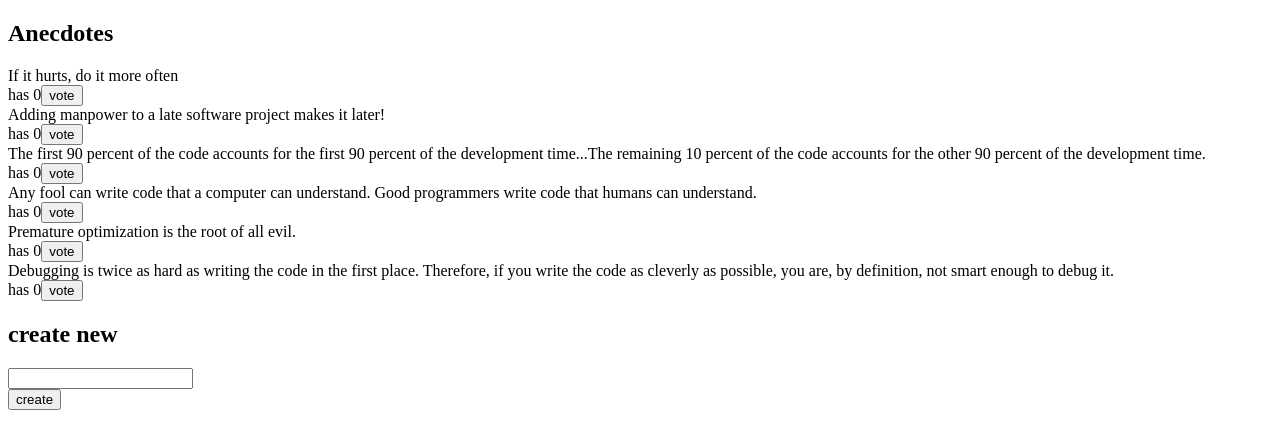
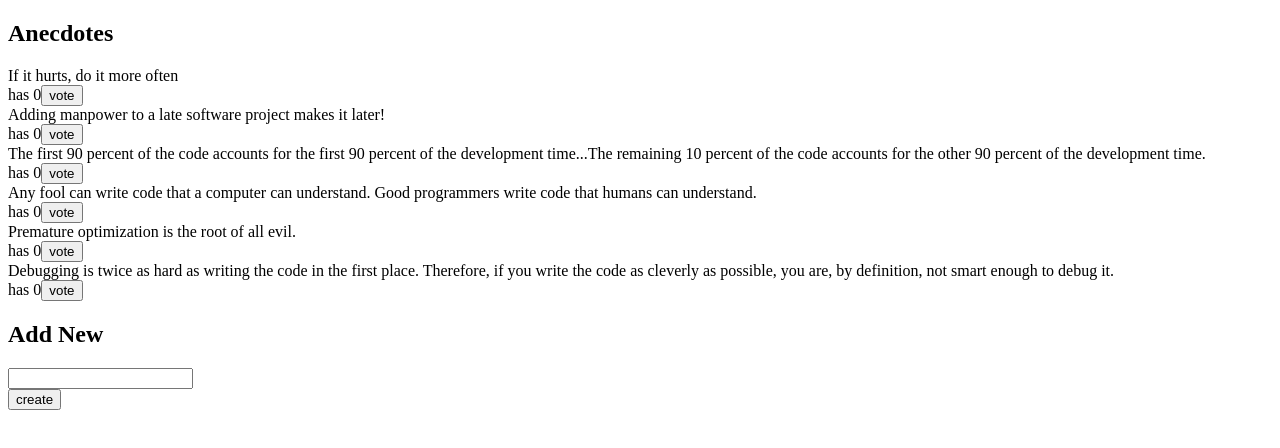
Before and after one commit to ggottemo/Fullstack-Open-React, a React (Create React App) app in the folder anecdotes_redux/: page / in a window 1280 px wide. Shown: the top 448 px of the page. Built offline with nearby package versions, Linux system fonts and the light colour scheme; the HTML template or start-up script is replaced by a standard one.

Commit message:
6.5 - 6.8

```diff
--- a/anecdotes_redux/src/App.js
+++ b/anecdotes_redux/src/App.js
@@ -1,35 +1,11 @@
-import { useDispatch, useSelector } from "react-redux";
-import { create, vote } from "./reducers/anecdoteReducer.js";
+import Anecdotes from "./components/Anecdotes.js";
+import CreateAnecdote from "./components/CreateAnecdote.js";
 
 const App = () => {
-  const anecdotes = useSelector((state) => state);
-  const dispatch = useDispatch();
-
-  anecdotes.sort((a, b) => b.votes - a.votes);
-
-  const addAnecdote = (e) => {
-    e.preventDefault();
-    dispatch(create(e.target.anecdoteContent.value));
-  };
   return (
     <div>
-      <h2>Anecdotes</h2>
-      {anecdotes.map((anecdote) => (
-        <div key={anecdote.id}>
-          <div>{anecdote.content}</div>
-          <div>
-            has {anecdote.votes}
-            <button onClick={() => dispatch(vote(anecdote.id))}>vote</button>
-          </div>
-        </div>
-      ))}
-      <h2>create new</h2>
-      <form onSubmit={addAnecdote}>
-        <div>
-          <input name="anecdoteContent" />
-        </div>
-        <button>create</button>
-      </form>
+      <Anecdotes />
+      <CreateAnecdote />
     </div>
   );
 };
--- /dev/null
+++ b/anecdotes_redux/src/components/Anecdotes.js
@@ -0,0 +1,26 @@
+import React from "react";
+import { useDispatch, useSelector } from "react-redux";
+import { vote } from "../reducers/anecdoteReducer";
+
+const Anecdotes = () => {
+  const anecdotes = useSelector((state) => state);
+  const dispatch = useDispatch();
+
+  anecdotes.sort((a, b) => b.votes - a.votes);
+  return (
+    <div>
+      <h2>Anecdotes</h2>
+      {anecdotes.map((anecdote) => (
+        <div key={anecdote.id}>
+          <div>{anecdote.content}</div>
+          <div>
+            has {anecdote.votes}
+            <button onClick={() => dispatch(vote(anecdote.id))}>vote</button>
+          </div>
+        </div>
+      ))}
+    </div>
+  );
+};
+
+export default Anecdotes;
--- /dev/null
+++ b/anecdotes_redux/src/components/CreateAnecdote.js
@@ -0,0 +1,25 @@
+import React from "react";
+import { useDispatch } from "react-redux";
+import { create } from "../reducers/anecdoteReducer";
+
+const CreateAnecdote = () => {
+  const dispatch = useDispatch();
+  const addAnecdote = (e) => {
+    e.preventDefault();
+    dispatch(create(e.target.anecdoteContent.value));
+  };
+
+  return (
+    <div>
+      <h2>Add New</h2>
+      <form onSubmit={addAnecdote}>
+        <div>
+          <input name="anecdoteContent" />
+        </div>
+        <button>create</button>
+      </form>
+    </div>
+  );
+};
+
+export default CreateAnecdote;
```
